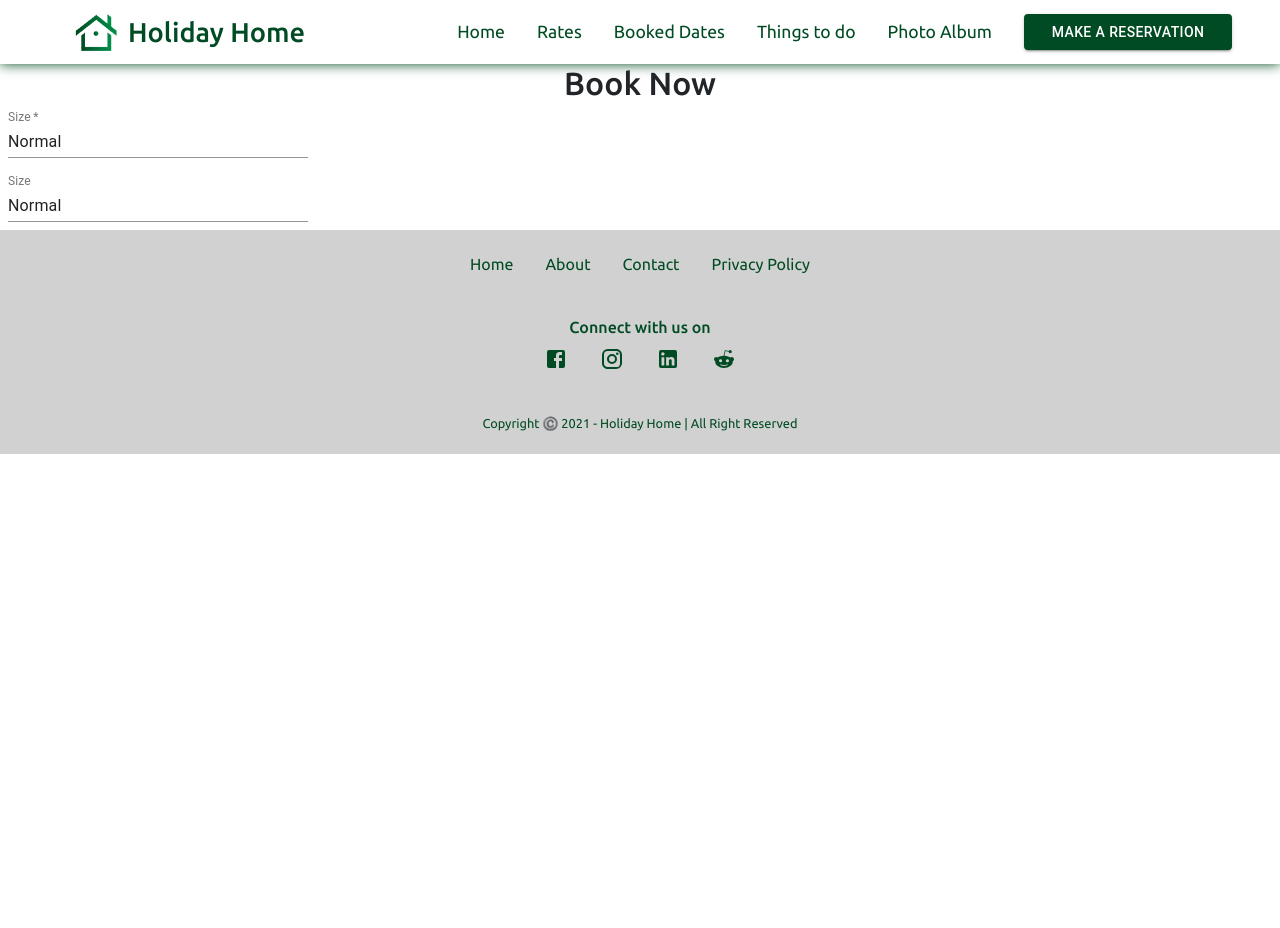
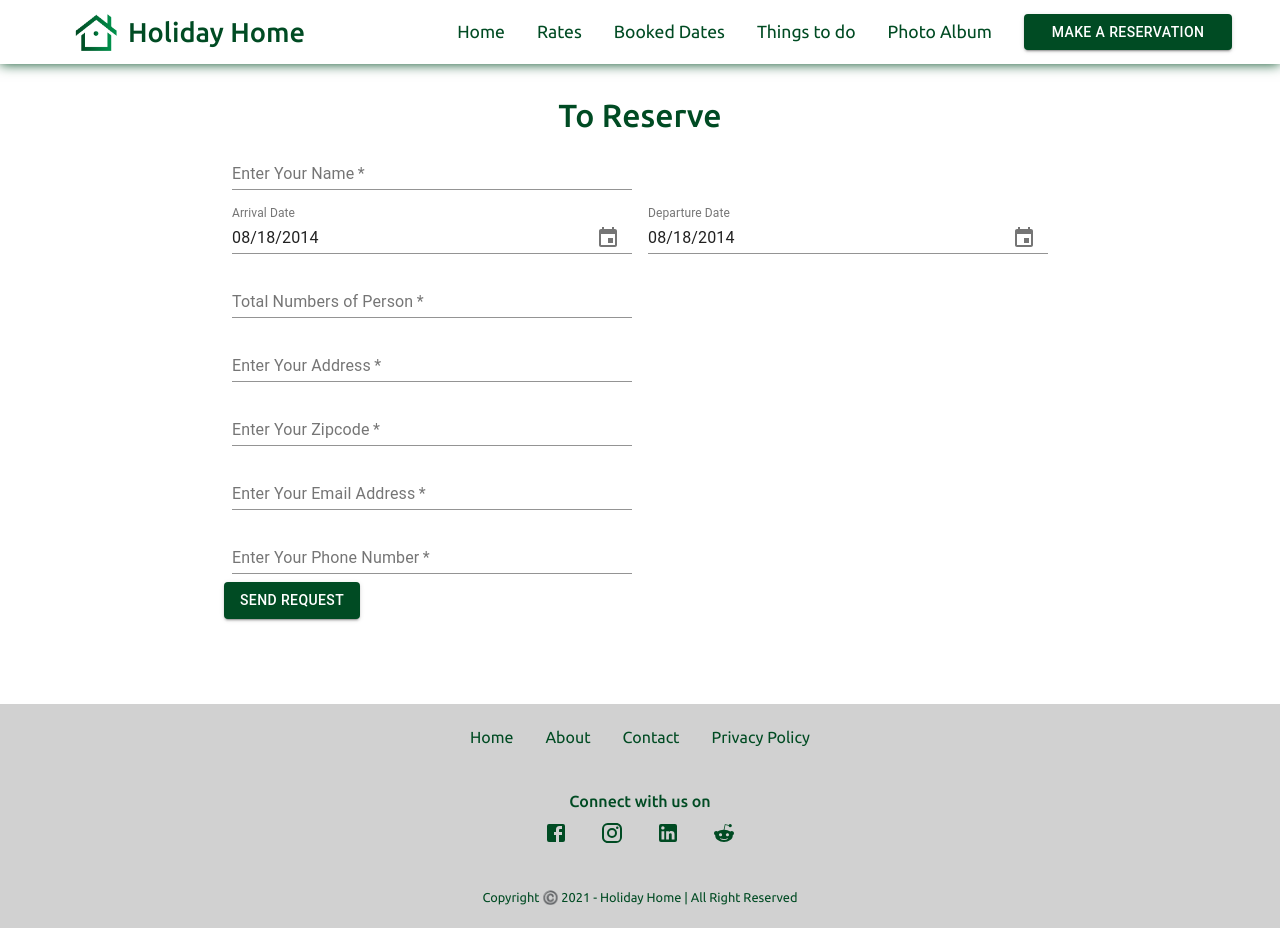
Before and after one commit to dkvaja/holidayhome, a React (Create React App) app: page /reservation in a window 1280 px wide. Before the commit the page ends 800 px from the top, so only its background shows below. Built offline with nearby package versions, Linux system fonts and the light colour scheme.

Commit message:
add reservation form

```diff
--- a/package.json
+++ b/package.json
@@ -3,13 +3,18 @@
   "version": "0.1.0",
   "private": true,
   "dependencies": {
+    "@date-io/date-fns": "^1.3.13",
+    "@date-io/moment": "^1.3.13",
     "@material-ui/core": "^4.11.4",
     "@material-ui/icons": "^4.11.2",
+    "@material-ui/pickers": "^3.3.10",
     "@testing-library/jest-dom": "^5.12.0",
     "@testing-library/react": "^11.2.6",
     "@testing-library/user-event": "^12.8.3",
     "axios": "^0.21.1",
     "bootstrap": "^5.0.0",
+    "date-fns": "^2.21.3",
+    "moment": "^2.29.1",
     "react": "^17.0.2",
     "react-animated-slider": "^2.0.0",
     "react-bootstrap": "^1.6.0",
--- a/src/components/ReservationContainer.js
+++ b/src/components/ReservationContainer.js
@@ -1,4 +1,14 @@
-import React from "react";
+import React, { useState } from "react";
+import Button from "@material-ui/core/Button";
+import "date-fns";
+
+import DateFnsUtils from "@date-io/date-fns";
+import {
+  MuiPickersUtilsProvider,
+  KeyboardTimePicker,
+  KeyboardDatePicker,
+} from "@material-ui/pickers";
+import Grid from "@material-ui/core/Grid";
 import { makeStyles } from "@material-ui/core/styles";
 import TextField from "@material-ui/core/TextField";
 
@@ -6,41 +16,133 @@ const useStyles = makeStyles((theme) => ({
   root: {
     "& .MuiTextField-root": {
       margin: theme.spacing(1),
-      width: 300,
+      width: 400,
     },
   },
-  container: {},
+  container: {
+    padding: "2rem 1rem",
+    minHeight: "80vh",
+    display: "flex",
+    flexDirection: "column",
+    alignItems: "center",
+  },
   heading: {
     textAlign: "center",
     fontSize: "2rem",
+    color: "#004b23",
   },
-  box: {},
+  box: {
+    display: "flex",
+    justifyContent: "center",
+    alignItems: "center",
+  },
 }));
 
 const ReservationContainer = () => {
+  const [selectedDate, setSelectedDate] = React.useState(
+    new Date("2014-08-18T21:11:54")
+  );
+
+  const handleDateChange = (date) => {
+    setSelectedDate(date);
+  };
   const classes = useStyles();
   return (
     <>
       <div className={classes.container}>
-        <h1 className={classes.heading}>Book Now</h1>
+        <h1 className={classes.heading}>To Reserve</h1>
         <div className={classes.box}>
           <form className={classes.root} noValidate autoComplete="off">
             <div className="form_control">
               <TextField
-                label="Size"
+                label="Enter Your Name"
                 required
                 type="text"
                 id="standard-size-normal"
-                defaultValue="Normal"
+              />
+            </div>
+
+            <div className="form_control">
+              <MuiPickersUtilsProvider utils={DateFnsUtils}>
+                <Grid container justify="space-around">
+                  <KeyboardDatePicker
+                    disableToolbar
+                    variant="inline"
+                    format="MM/dd/yyyy"
+                    margin="normal"
+                    id="date-picker-inline"
+                    label="Arrival Date"
+                    value={selectedDate}
+                    onChange={handleDateChange}
+                    KeyboardButtonProps={{
+                      "aria-label": "change date",
+                    }}
+                  />
+                  <KeyboardDatePicker
+                    disableToolbar
+                    variant="inline"
+                    format="MM/dd/yyyy"
+                    margin="normal"
+                    id="date-picker-inline"
+                    label="Departure Date"
+                    value={selectedDate}
+                    onChange={handleDateChange}
+                    KeyboardButtonProps={{
+                      "aria-label": "change date",
+                    }}
+                  />
+                </Grid>
+              </MuiPickersUtilsProvider>
+            </div>
+            <div className="form_control">
+              <TextField
+                label="Total Numbers of Person"
+                required
+                inputProps={{ max: 10, min: 1 }}
+                id="standard-size-normal"
+                type="number"
               />
             </div>
             <div className="form_control">
               <TextField
-                label="Size"
+                label="Enter Your Address"
+                required
                 id="standard-size-normal"
-                defaultValue="Normal"
+                type="text"
               />
             </div>
+            <div className="form_control">
+              <TextField
+                label="Enter Your Zipcode"
+                required
+                id="standard-size-normal"
+                type="text"
+              />
+            </div>
+            <div className="form_control">
+              <TextField
+                label="Enter Your Email Address"
+                required
+                autoComplete
+                id="standard-size-normal"
+                type="email"
+              />
+            </div>
+            <div className="form_control">
+              <TextField
+                label="Enter Your Phone Number"
+                required
+                autoComplete
+                id="standard-size-normal"
+                type="tel"
+              />
+            </div>
+            <Button
+              variant="contained"
+              style={{ backgroundColor: "rgb(0, 75, 35)", color: "white" }}
+            >
+              Send Request
+            </Button>
           </form>
         </div>
       </div>
```
Also changed, not shown: 1 other file (tests, documents, lock files or other folders).
